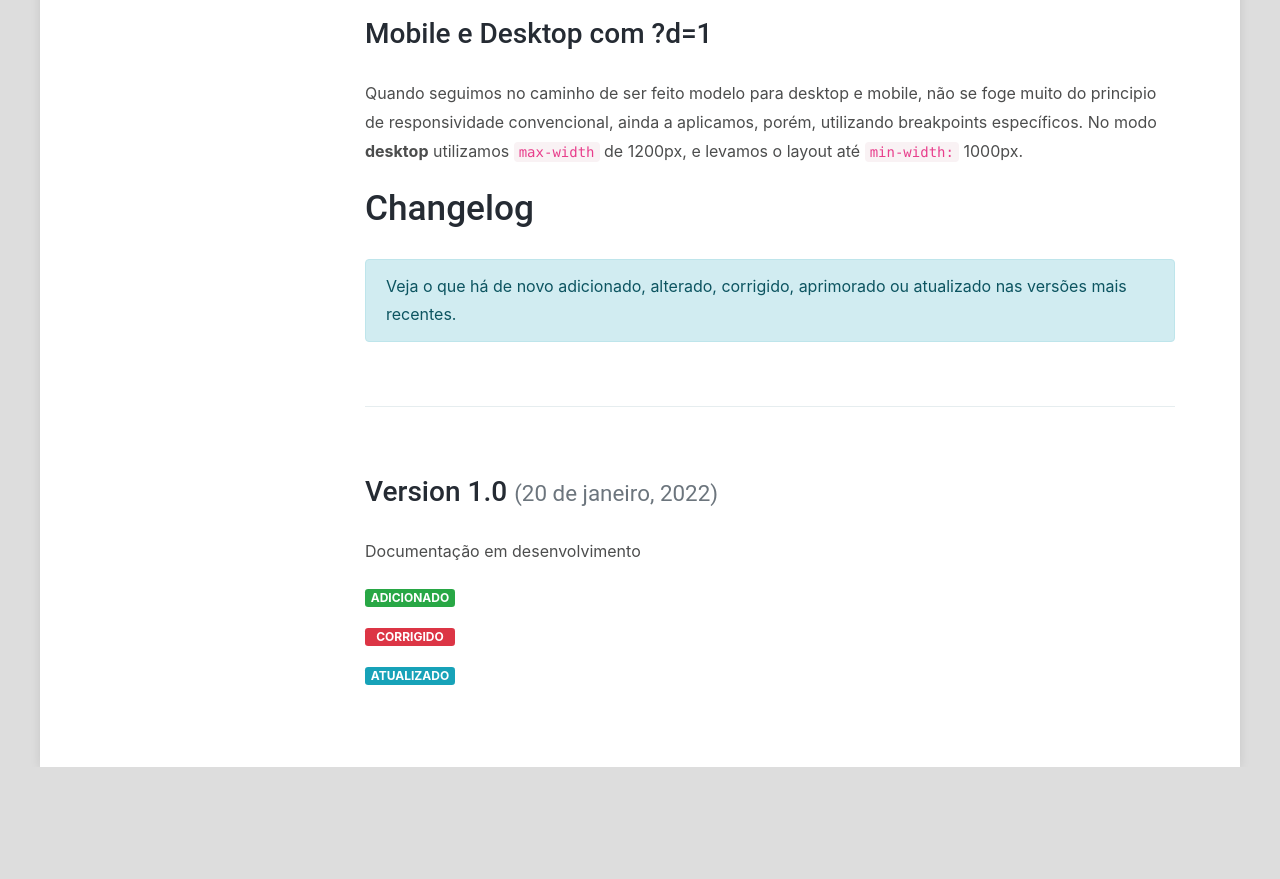
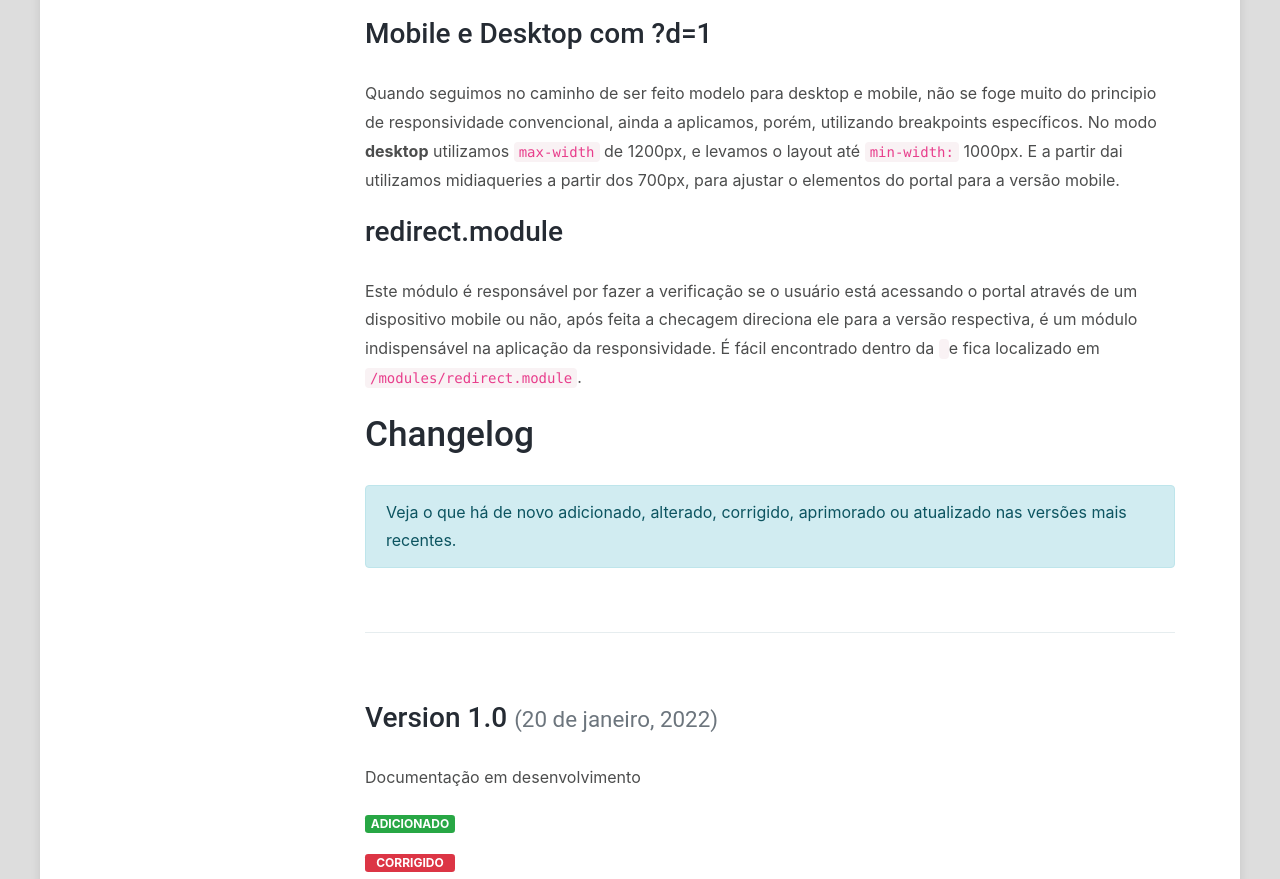
Before and after one commit to lucasfalb/meucalculo, a plain HTML site: page doc/index.html in a window 1280 px wide. Shown: the part 4275-5154 px from the top of the page. Before the commit the page ends 5042 px from the top, so only its background shows below. Drawn offline with Linux system fonts and the light colour scheme.

Commit message:
Update index.html

```diff
--- a/doc/index.html
+++ b/doc/index.html
@@ -216,7 +216,11 @@
           <p>Na prática, o design responsivo é o design que responde ao contexto do usuário. Se o usuário acessar pelo celular, por exemplo, os blocos de conteúdo são reposicionados para facilitar a leitura e os botões e fontes ficam maiores para facilitar o clique, isso acontece para que usuário tenha a melhor experiência de uso possível, independente da tela.</p>
 
           <h3 id="mw_mobileedesktop">Mobile e Desktop com ?d=1</h3>
-          <p>Quando seguimos no caminho de ser feito modelo para desktop e mobile, não se foge muito do principio de responsividade convencional, ainda a aplicamos, porém, utilizando breakpoints específicos. No modo <b>desktop</b> utilizamos <code>max-width</code> de 1200px, e levamos o layout até <code>min-width:</code> 1000px.</p>
+          <p>Quando seguimos no caminho de ser feito modelo para desktop e mobile, não se foge muito do principio de responsividade convencional, ainda a aplicamos, porém, utilizando breakpoints específicos. No modo <b>desktop</b> utilizamos <code>max-width</code> de 1200px, e levamos o layout até <code>min-width:</code> 1000px. E a partir dai utilizamos midiaqueries a partir dos 700px, para ajustar o elementos do portal para a versão mobile.</p>
+
+          <h3 id="mw_redirectmodule">redirect.module</h3>
+          <p>Este módulo é responsável por fazer a verificação se o usuário está acessando o portal através de um dispositivo mobile ou não, após feita a checagem direciona ele para a versão respectiva, é um módulo indispensável na aplicação da responsividade. É fácil encontrado dentro da <code><head></code> e fica localizado em <code>/modules/redirect.module</code>.</p>
+
         </section>
 
         <!-- Changelog
```
